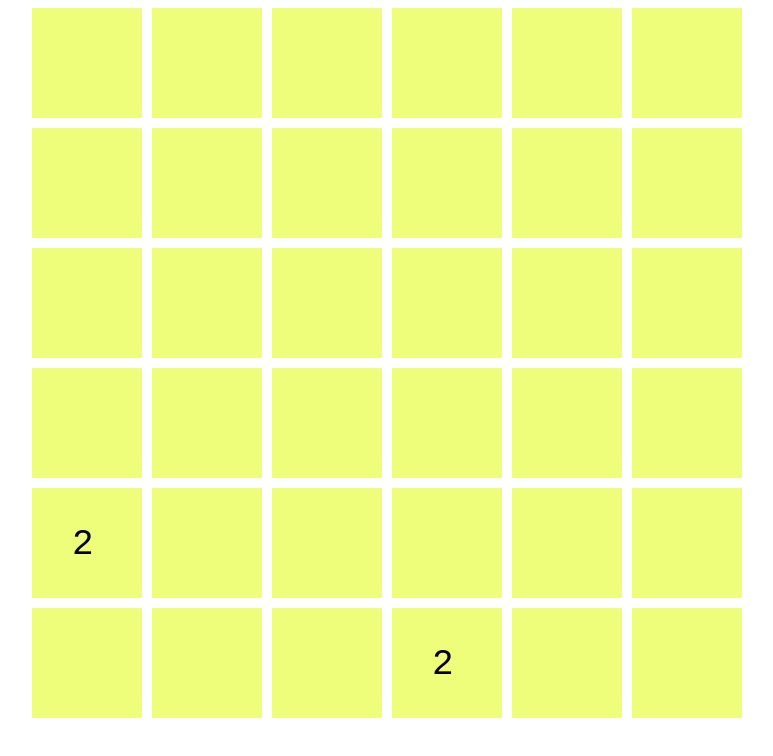
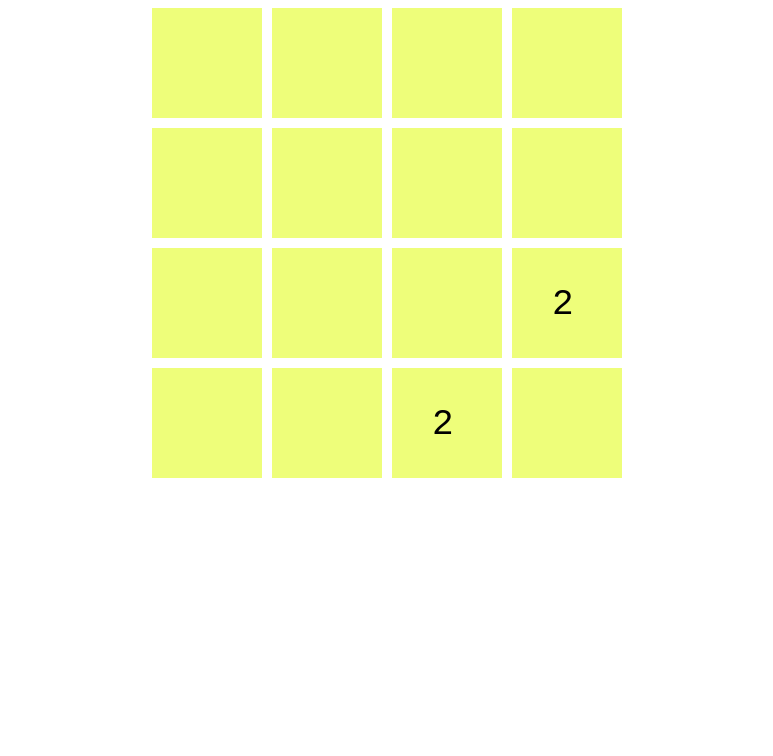
Before and after one commit to worace/2048, a plain HTML site: page index.html in a window 1280 px wide. Shown: the whole page, without its empty margins (248-1021 px from the left). Drawn offline with Linux system fonts and the light colour scheme.

Commit message:
go back to 4-wide

```diff
--- a/index.html
+++ b/index.html
@@ -13,7 +13,7 @@
   <script>
     //width: 110px;
 
-    var width = 6;
+    var width = 4;
     var boardWidth = 120 * width + "px"
     $("#game").css("width", boardWidth);
     new TFE(width).init("#game");
```
